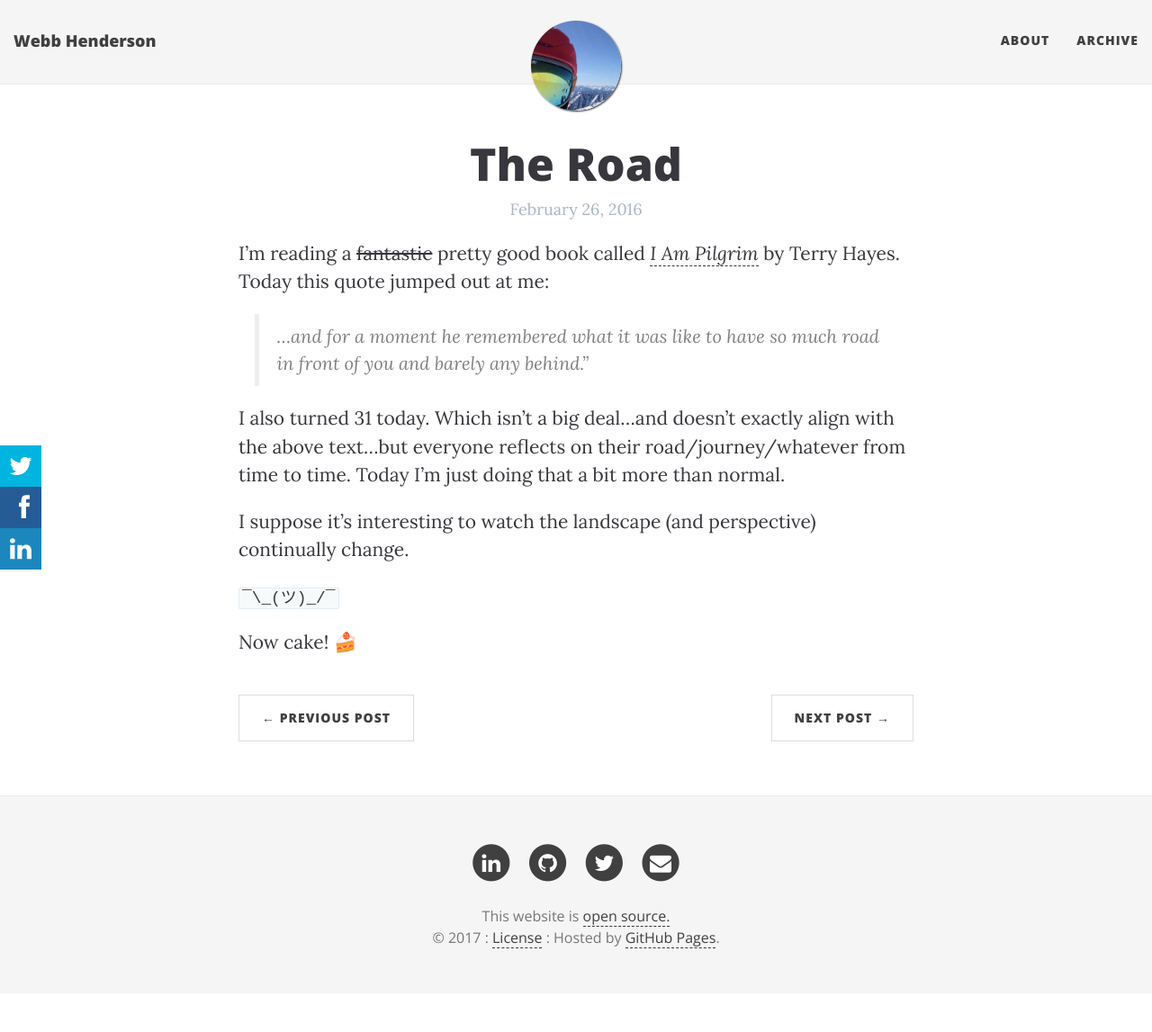
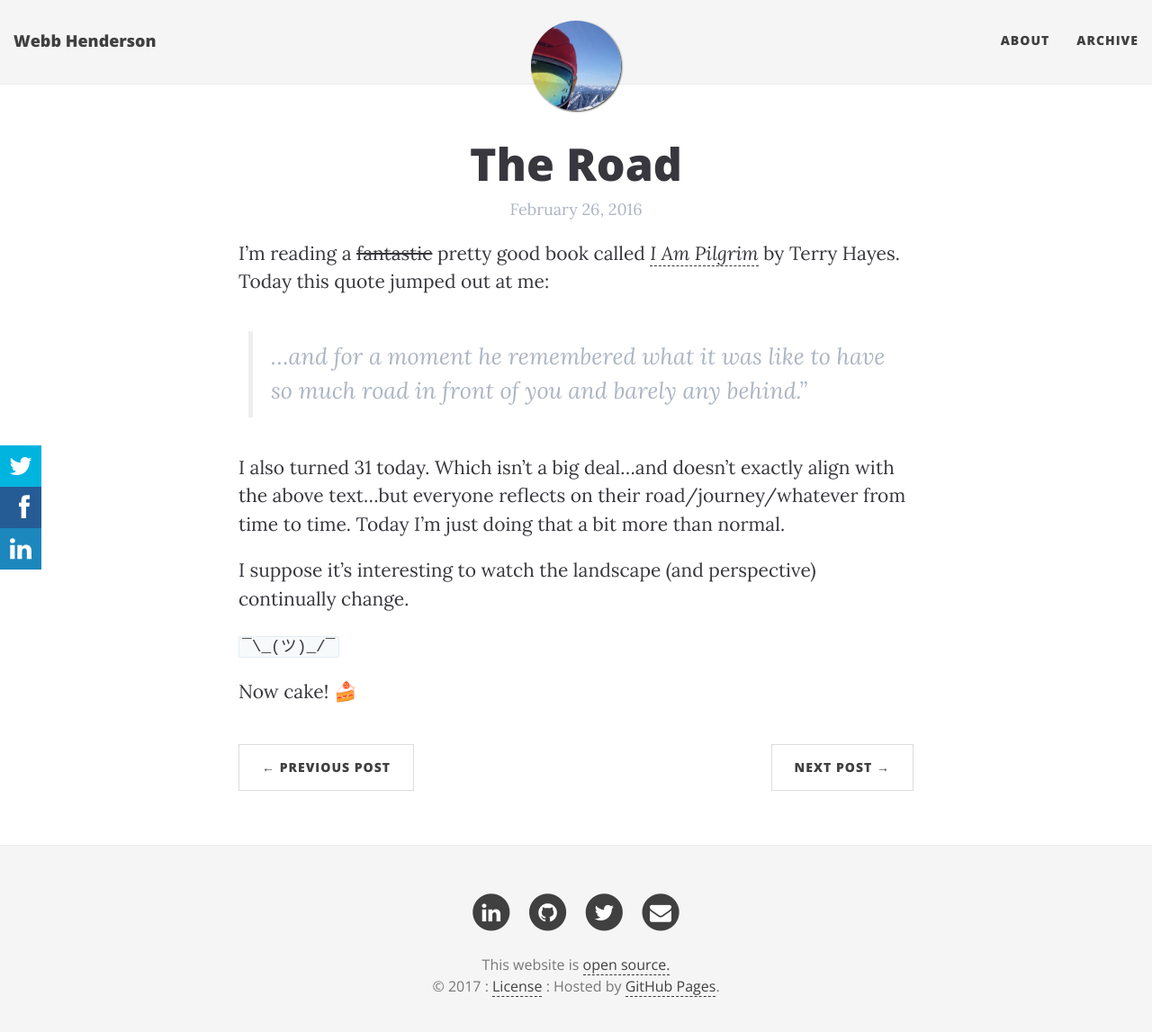
Before and after one commit to emerywebster/emerywebster.github.io, a Jekyll site: the page built from _posts/2016-02-26-the-road.md, in a window 1280 px wide and 1158 px high. Shown: the top 1147 px of the window at 90% size. Built offline with Jekyll 4.4.1, drawn with Linux system fonts in a browser that asks for light colours; nearby versions of some CDN libraries; emoji names are drawn with the system emoji font; comment, search, counter and statistics services are not loaded.

Commit message:
blockquote text

```diff
--- a/css/main.css
+++ b/css/main.css
@@ -41,9 +41,10 @@ a:focus {
   color: #38373d;
 }
 blockquote {
-  color: #808080;
+  color: #acb5c3;
   font-style: italic;
-  margin: 1em;
+  margin: 1.8em .5em;
+  font-size: 22px;
 }
 li {
   margin-bottom:.15em;
@@ -474,6 +475,10 @@ footer .theme-by {
       margin-bottom: 12px;
   }
 
+  blockquote {
+    font-size: 16px;
+  }
+
   .header-section.has-img .intro-header.no-img {
     display: block;
   }
```
